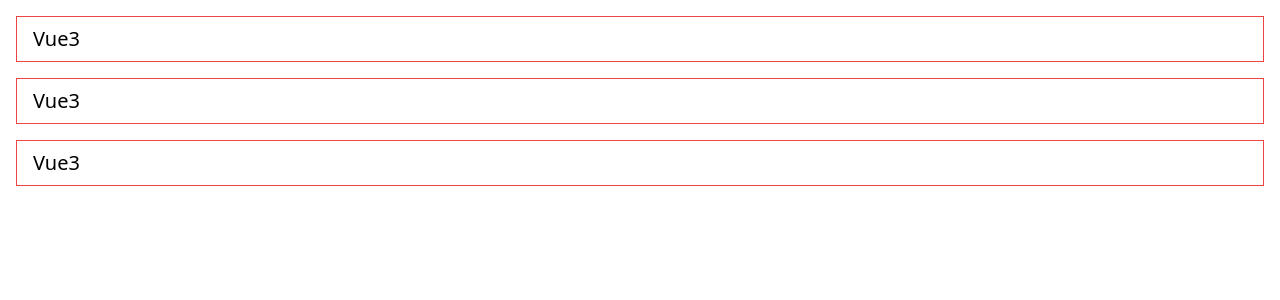
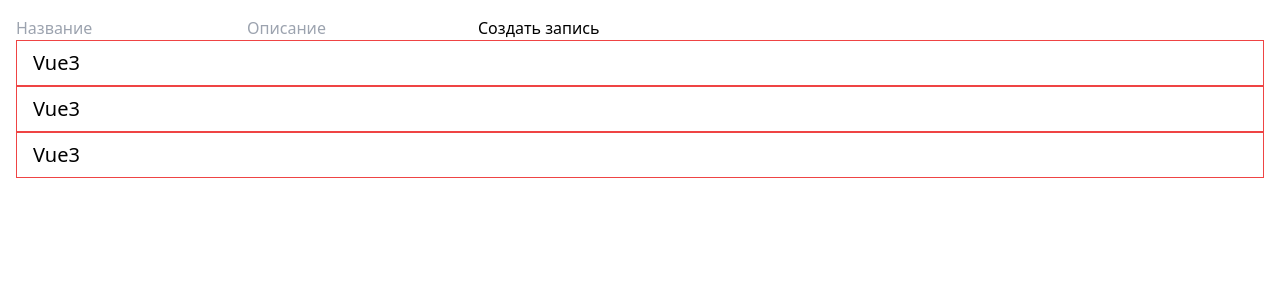
Before and after one commit to uryngaliev/app-vue, a Vue app: page /posts in a window 1280 px wide. Shown: the top 300 px of the page. Built offline with nearby package versions, Linux system fonts and the light colour scheme.

Commit message:
create an add post form

```diff
--- a/src/App.vue
+++ b/src/App.vue
@@ -1,5 +1,14 @@
 <template>
-    <PostList :posts="posts"/>
+    <div class="container mx-auto px-4 mt-4">
+        <form @submit.prevent>
+            <input v-model="title" type="text" placeholder="Название">
+            <input v-model="body" type="text" placeholder="Описание">
+            <button @click="createPost">
+                Создать запись
+            </button>
+        </form>
+        <PostList :posts="posts"/>
+    </div>
 </template>
 
 <script>
@@ -13,8 +22,24 @@
                     {title: 'Vue', body: '3'},
                     {title: 'Vue', body: '3'},
                     {title: 'Vue', body: '3'},
-                ]
+                ],
+                title: '',
+                body: '',
             }
+        },
+
+        methods: {
+            createPost() {
+                const newPost = {
+                    id: Date.now(),
+                    title: this.title,
+                    body: this.body
+                }
+                this.posts.push(newPost);
+                this.title = '';
+                this.body = '';
+            }
+
         }
     }
 </script>
--- a/src/components/PostList.vue
+++ b/src/components/PostList.vue
@@ -1,5 +1,5 @@
 <template>
-    <div class="container mx-auto px-4 mt-4" v-for="post in posts">
+    <div v-for="post in posts">
         <div class="flex border border-red-500 py-2 px-4">
             <h2 class="text-xl tracking-normal">
                 {{post.title}}
```
